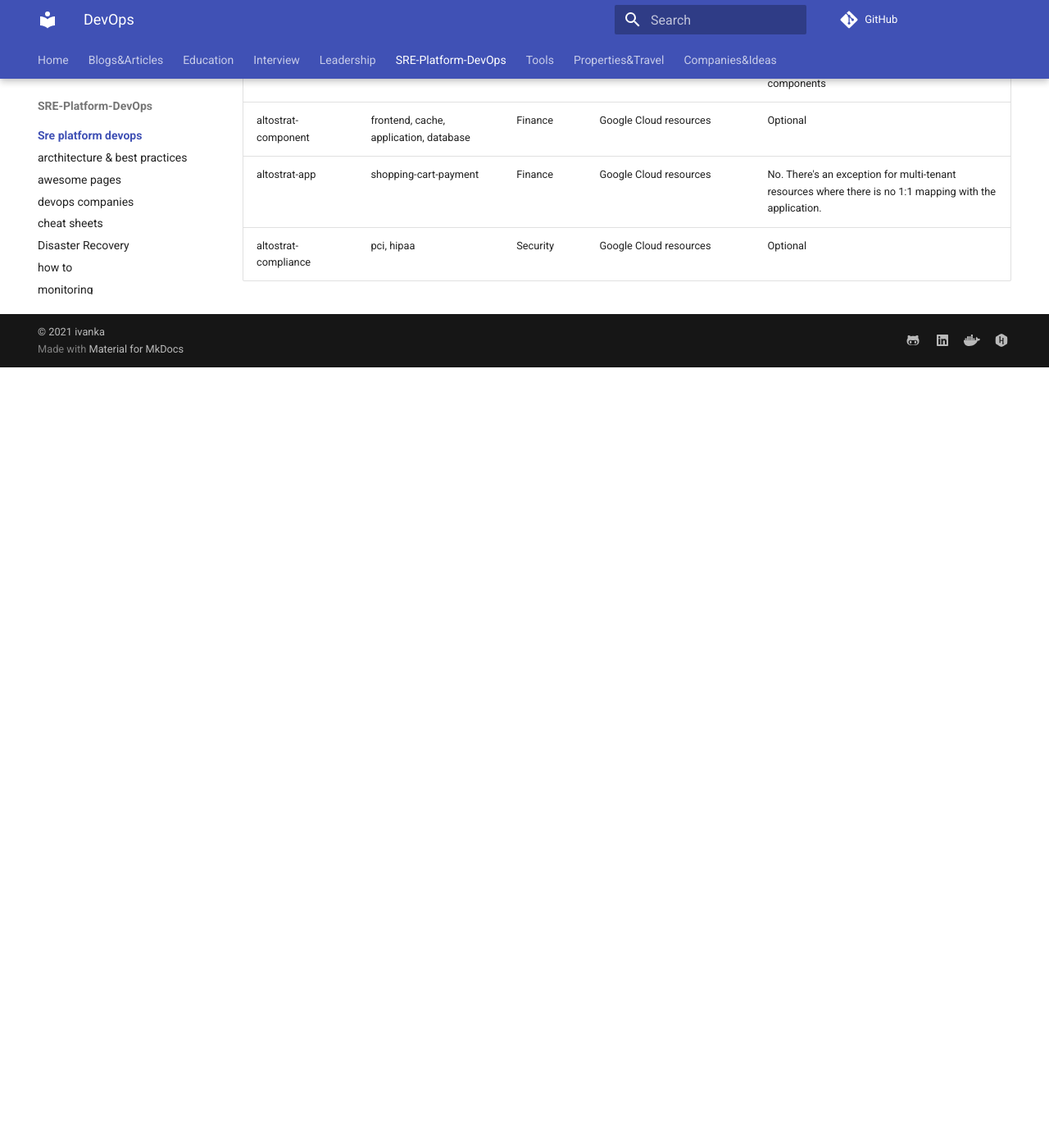
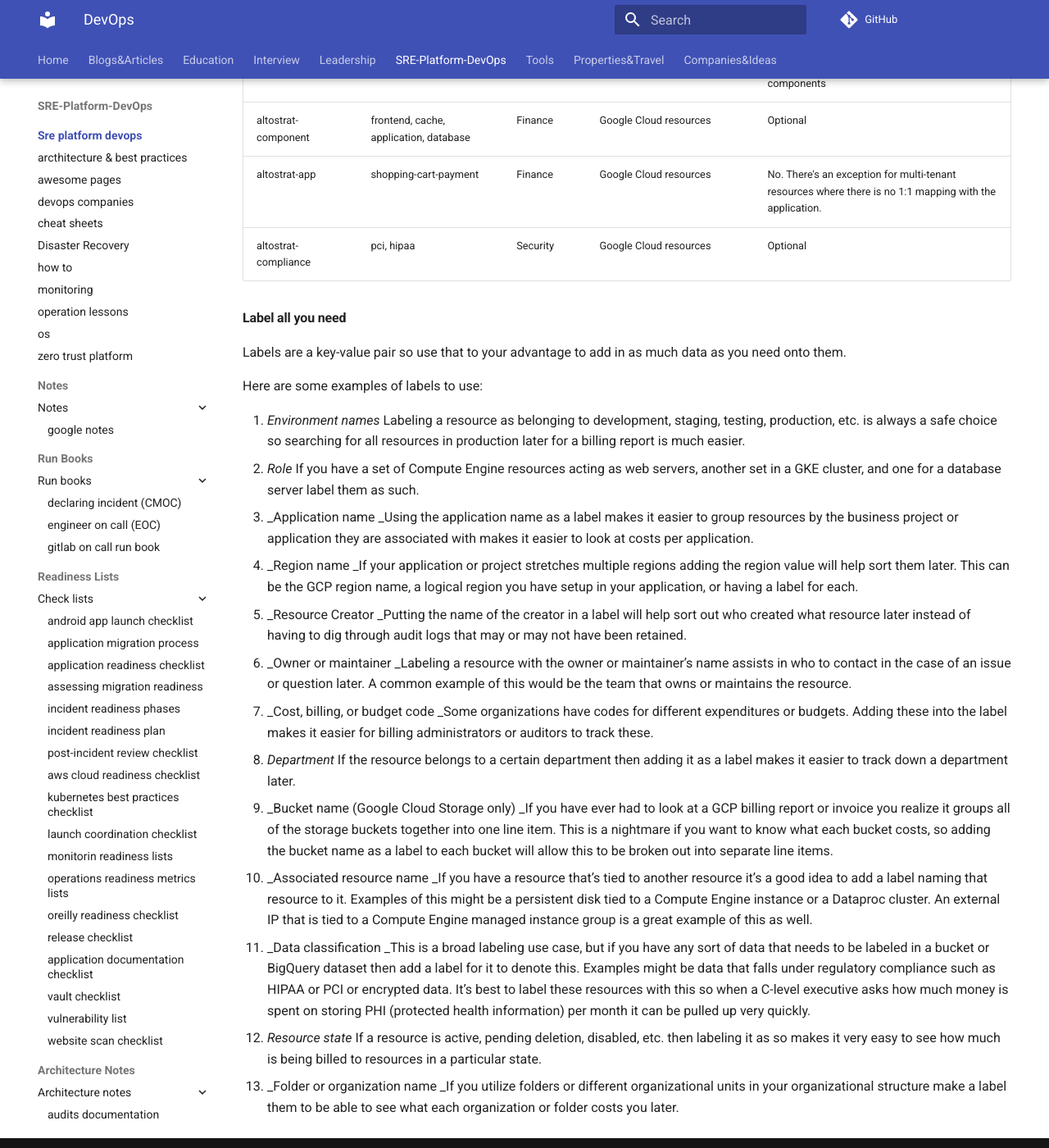
Before and after one commit to ivankatliarchuk/knowledge-base, an MkDocs documentation site: the page built from docs/sre-platform-devops/index.md, in a window 1280 px wide and 1400 px high, scrolled down 2857 px. Shown: the whole window at 82% size. Built offline with MkDocs 1.6.1 and Material for MkDocs 9.7.7, drawn with Linux system fonts in a browser that asks for light colours; comment, search, counter and statistics services are not loaded; before the commit the page ends 3305 px from its top, so only the background shows below that.

Commit message:
use of labels
Signed-off-by: ivan katliarchuk <ivan.katliarchuk@gmail.com>

```diff
--- a/docs/sre-platform-devops/index.md
+++ b/docs/sre-platform-devops/index.md
@@ -89,3 +89,36 @@ In the following label example, _altostrat_ corresponds to the name of the enter
 | altostrat-component | frontend, cache, application, database | Finance | Google Cloud resources | Optional |
 | altostrat-app | shopping-cart-payment | Finance | Google Cloud resources | No. There's an exception for multi-tenant resources where there is no 1:1 mapping with the application. |
 | altostrat-compliance | pci, hipaa | Security | Google Cloud resources | Optional |
+
+#### **Label all you need**
+
+Labels are a key-value pair so use that to your advantage to add in as much data as you need onto them.
+
+Here are some examples of labels to use:
+
+1.  _Environment names_
+    Labeling a resource as belonging to development, staging, testing, production, etc. is always a safe choice so searching for all resources in production later for a billing report is much easier.
+2.  _Role_
+    If you have a set of Compute Engine resources acting as web servers, another set in a GKE cluster, and one for a database server label them as such.
+3.  _Application name
+    _Using the application name as a label makes it easier to group resources by the business project or application they are associated with makes it easier to look at costs per application.
+4.  _Region name
+    _If your application or project stretches multiple regions adding the region value will help sort them later. This can be the GCP region name, a logical region you have setup in your application, or having a label for each.
+5.  _Resource Creator
+    _Putting the name of the creator in a label will help sort out who created what resource later instead of having to dig through audit logs that may or may not have been retained.
+6.  _Owner or maintainer
+    _Labeling a resource with the owner or maintainer’s name assists in who to contact in the case of an issue or question later. A common example of this would be the team that owns or maintains the resource.
+7.  _Cost, billing, or budget code
+    _Some organizations have codes for different expenditures or budgets. Adding these into the label makes it easier for billing administrators or auditors to track these.
+8.  _Department_
+    If the resource belongs to a certain department then adding it as a label makes it easier to track down a department later.
+9.  _Bucket name (Google Cloud Storage only)
+    _If you have ever had to look at a GCP billing report or invoice you realize it groups all of the storage buckets together into one line item. This is a nightmare if you want to know what each bucket costs, so adding the bucket name as a label to each bucket will allow this to be broken out into separate line items.
+10.  _Associated resource name
+    _If you have a resource that’s tied to another resource it’s a good idea to add a label naming that resource to it. Examples of this might be a persistent disk tied to a Compute Engine instance or a Dataproc cluster. An external IP that is tied to a Compute Engine managed instance group is a great example of this as well.
+11.  _Data classification
+    _This is a broad labeling use case, but if you have any sort of data that needs to be labeled in a bucket or BigQuery dataset then add a label for it to denote this. Examples might be data that falls under regulatory compliance such as HIPAA or PCI or encrypted data. It’s best to label these resources with this so when a C-level executive asks how much money is spent on storing PHI (protected health information) per month it can be pulled up very quickly.
+12.  _Resource state_
+    If a resource is active, pending deletion, disabled, etc. then labeling it as so makes it very easy to see how much is being billed to resources in a particular state.
+13.  _Folder or organization name
+    _If you utilize folders or different organizational units in your organizational structure make a label them to be able to see what each organization or folder costs you later.
```
Also changed, not shown: assets/tagging/requerements-for-labels.png (added).
